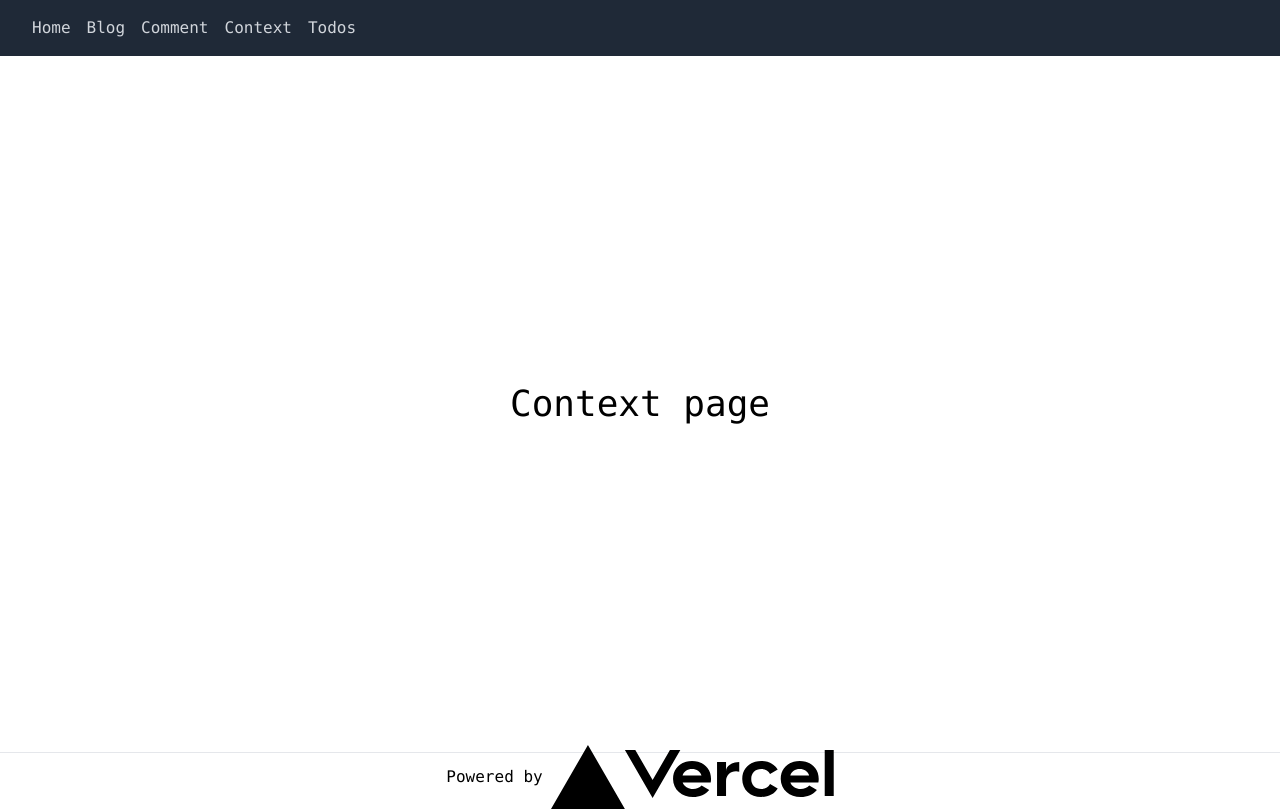
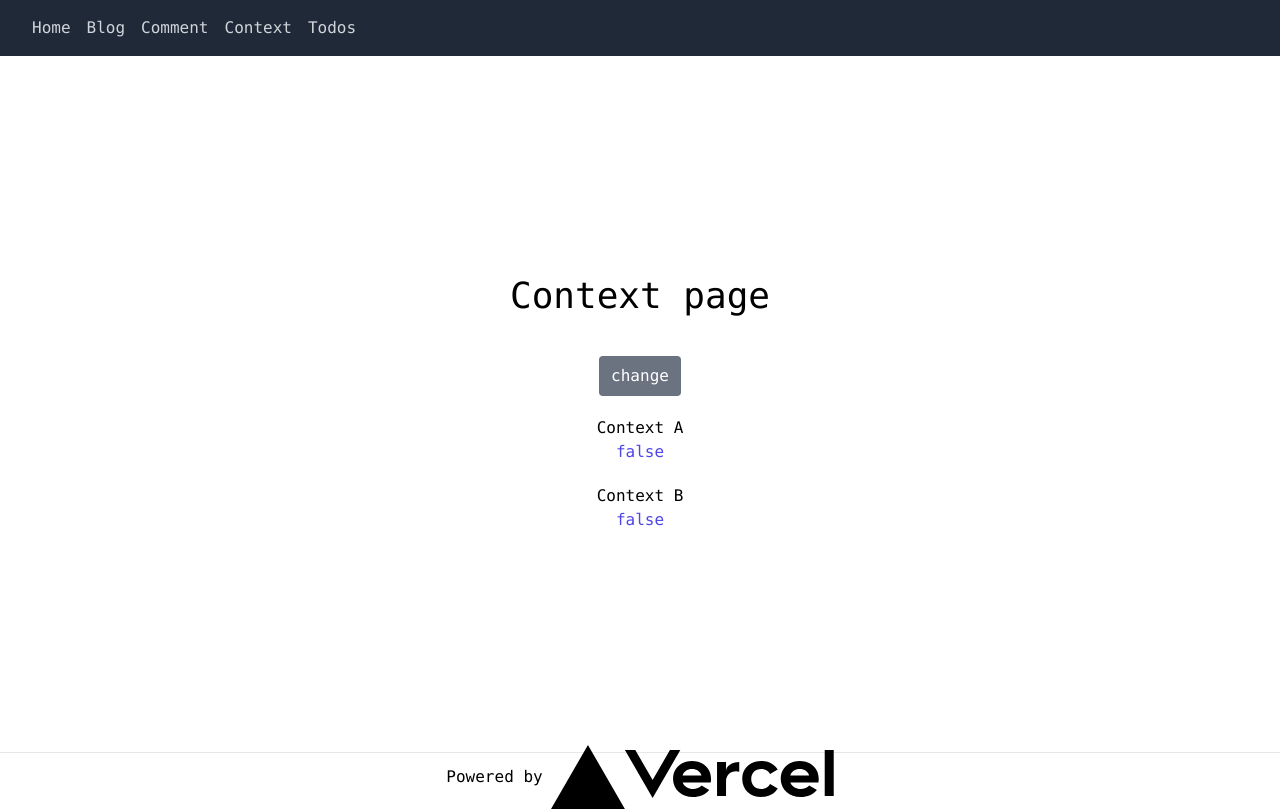
Before and after one commit to gaia2013/nextjs-testing, a Next.js app: page /context-page in a window 1280 px wide. Built offline with nearby package versions, Linux system fonts and the light colour scheme.

Commit message:
Implement Context & test

```diff
--- /dev/null
+++ b/components/ContextA.tsx
@@ -0,0 +1,23 @@
+import React from 'react'
+import { useStateContext } from '../context/StateProvider'
+
+const ContextA: React.FC = () => {
+  const { toggle, setToggle } = useStateContext()
+  return (
+    <>
+      <button
+        className="bg-gray-500 hover:bg-gray-400 px-3 py-2 mb-5 text-white rounded focus:outline-none"
+        onClick={() => {
+          setToggle(!toggle)
+        }}
+      >
+        change
+      </button>
+      <p>Context A</p>
+      <p className="mb-5 text-indigo-600" data-testid="toggle-a">
+        {toggle ? 'true' : 'false'}
+      </p>
+    </>
+  )
+}
+export default ContextA
--- /dev/null
+++ b/components/ContextB.tsx
@@ -0,0 +1,15 @@
+import React from 'react'
+import { useStateContext } from '../context/StateProvider'
+
+const ContextB: React.FC = () => {
+  const { toggle } = useStateContext()
+  return (
+    <>
+      <p>Context B</p>
+      <p className="text-indigo-600" data-testid="toggle-b">
+        {toggle ? 'true' : 'false'}
+      </p>
+    </>
+  )
+}
+export default ContextB
--- /dev/null
+++ b/context/StateProvider.tsx
@@ -0,0 +1,19 @@
+import React, { useContext, useState, createContext } from 'react'
+
+const StateContext = createContext(
+  {} as {
+    toggle: boolean
+    setToggle: React.Dispatch<React.SetStateAction<boolean>>
+  }
+)
+
+export const StateProvider: React.FC = ({ children }) => {
+  const [toggle, setToggle] = useState(false)
+
+  return (
+    <StateContext.Provider value={{ toggle, setToggle }}>
+      {children}
+    </StateContext.Provider>
+  )
+}
+export const useStateContext = () => useContext(StateContext)
--- a/pages/context-page.tsx
+++ b/pages/context-page.tsx
@@ -1,9 +1,16 @@
 import Layout from '../components/Layout'
+import { StateProvider } from '../context/StateProvider'
+import ContextA from '../components/ContextA'
+import ContextB from '../components/ContextB'
 
 const ContextPage: React.FC = () => {
   return (
     <Layout title="Context">
-      <p className="text-4xl">Context page</p>
+      <p className="text-4xl mb-10">Context page</p>
+      <StateProvider>
+        <ContextA />
+        <ContextB />
+      </StateProvider>
     </Layout>
   )
 }
```
Also changed, not shown: 1 other file (tests, documents, lock files or other folders).
